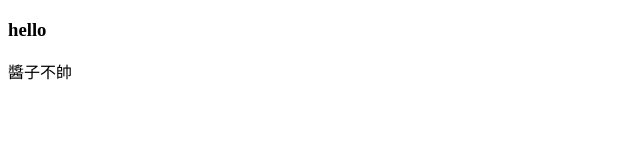
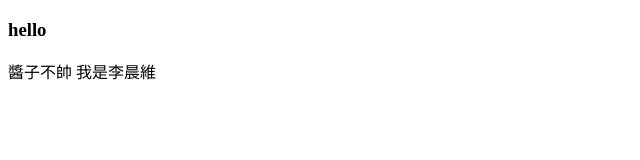
Before and after one commit to JotaroOuO/demo2, a plain HTML site: page index.html in a window 1280 px wide. Shown: the whole page, without its empty margins (0-640 px from the left). Drawn offline with Linux system fonts and the light colour scheme.

Commit message:
Update index.html

```diff
--- a/index.html
+++ b/index.html
@@ -7,6 +7,6 @@
 </head>
 <body>
     <h3>hello</h3>
-    醬子不帥
+    醬子不帥 我是李晨維
 </body>
 </html>
```
